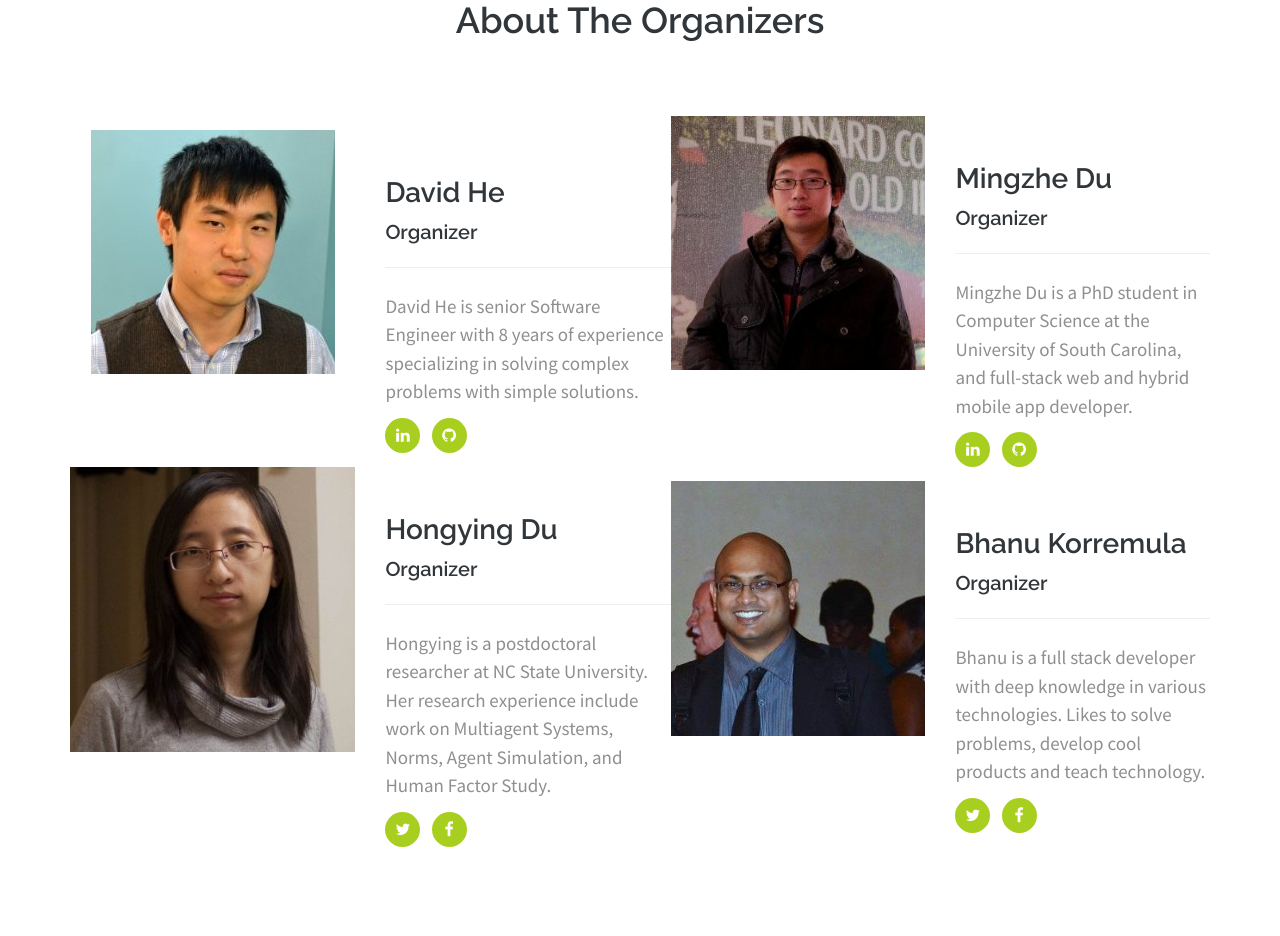
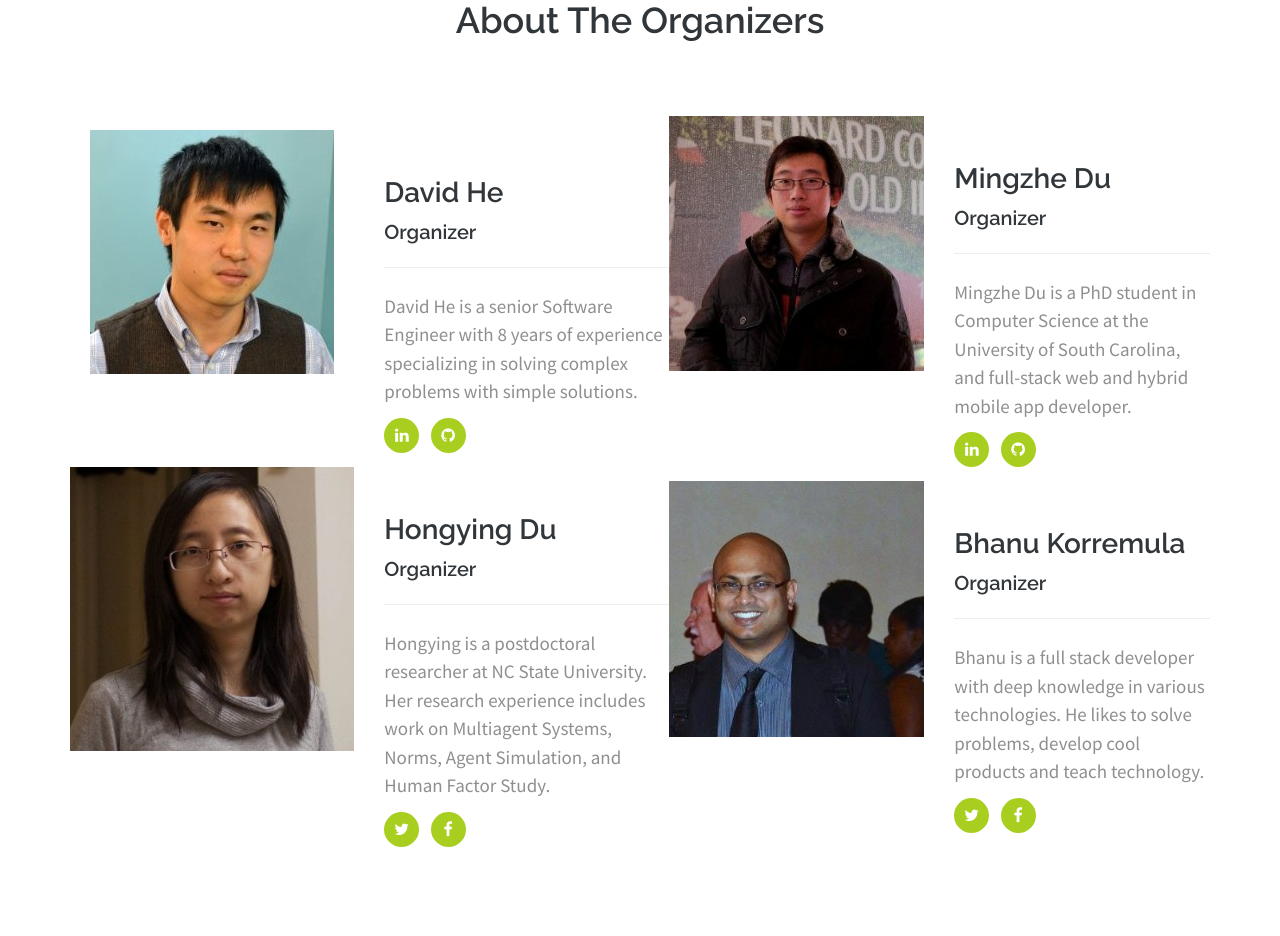
Before and after one commit to hedukor/hedukor.com, a Python web app: template src/templates/index.html in a window 1280 px wide. Shown: the part 1752-2688 px from the top of the page. Run offline with Jinja, Linux system fonts and the light colour scheme; the template is opened without the code that fills it, so the values that code supplies are empty.

Commit message:
corrected typo

```diff
--- a/src/templates/index.html
+++ b/src/templates/index.html
@@ -213,7 +213,7 @@
           <h4>David He</h4>
           <h5>Organizer</h5>
           <hr>
-          <p>David He is senior Software Engineer with 8 years of experience specializing in solving complex problems with simple solutions. </p>
+          <p>David He is a senior Software Engineer with 8 years of experience specializing in solving complex problems with simple solutions. </p>
           <!--<img src="static/img/signature.png" alt="Host signature" class="signature">-->
 
           <!--social-->
@@ -270,7 +270,7 @@
           <h4>Hongying Du</h4>
           <h5>Organizer</h5>
           <hr>
-          <p>Hongying is a postdoctoral researcher at NC State University. Her research experience include work on Multiagent Systems, Norms, Agent Simulation, and Human Factor Study.</p>
+          <p>Hongying is a postdoctoral researcher at NC State University. Her research experience includes work on Multiagent Systems, Norms, Agent Simulation, and Human Factor Study.</p>
           <!--<img src="static/img/signature.png" alt="Host signature" class="signature">-->
 
           <!--social-->
@@ -297,7 +297,7 @@
           <h4>Bhanu Korremula</h4>
           <h5>Organizer</h5>
           <hr>
-          <p>Bhanu is a full stack developer with deep knowledge in various technologies. Likes to solve problems, develop cool products and teach technology.</p>
+          <p>Bhanu is a full stack developer with deep knowledge in various technologies. He likes to solve problems, develop cool products and teach technology.</p>
           <!--<img src="static/img/signature.png" alt="Host signature" class="signature">-->
 
           <!--social-->
```
